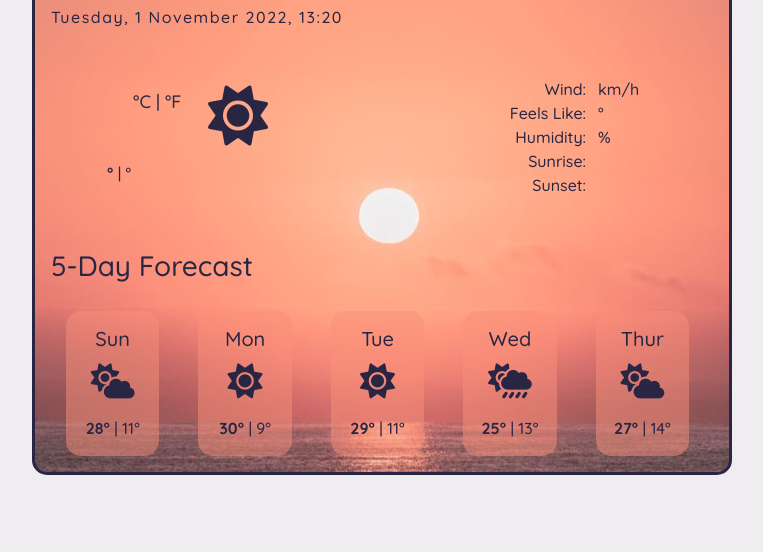
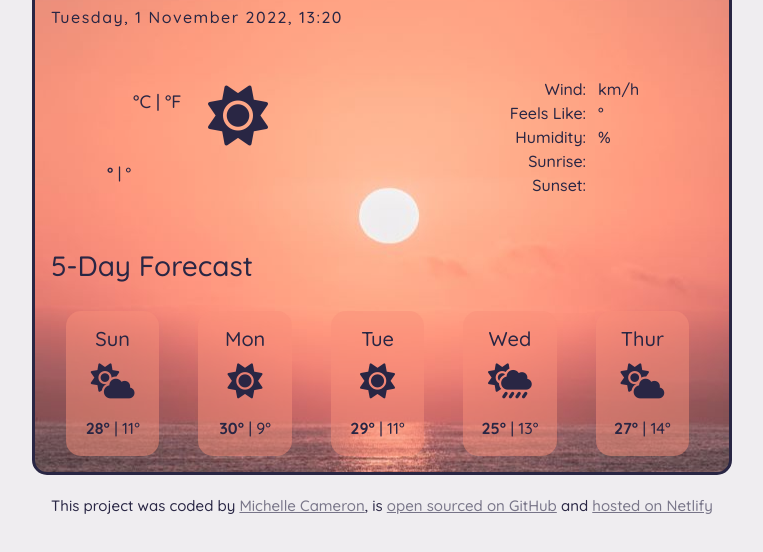
Before and after one commit to mhcameron2/Weather-Application, a plain HTML site: page index.html in a window 1280 px wide. Shown: the part 178-730 px from the top of the page, without its empty margins (258-1021 px from the left). Drawn offline with nearby package versions, Linux system fonts and the light colour scheme; no server answers.

Commit message:
Added and styled footer

```diff
--- a/index.html
+++ b/index.html
@@ -170,6 +170,21 @@
         </div>
       </div>
     </div>
+    <footer>
+      This project was coded by
+      <a href="mailto:mhcameron2@outlook.com" class="footerLinks"
+        >Michelle Cameron</a
+      >, is
+      <a href="https://github.com/mhcameron2/Weather-App" class="footerLinks"
+        >open sourced on GitHub</a
+      >
+      and
+      <a
+        href="https://app.netlify.com/teams/mhcameron2/overview"
+        class="footerLinks"
+        >hosted on Netlify</a
+      >
+    </footer>
     <script src="src/index.js"></script>
   </body>
 </html>
--- a/src/style.css
+++ b/src/style.css
@@ -46,6 +46,25 @@ ul {
 
 li {
   list-style: none;
+}
+
+footer {
+  color: #292644;
+  font-size: 15px;
+  font-weight: 500;
+  text-align: center;
+  padding: 20px 0;
+}
+
+.footerLinks {
+  color: rgba(41, 38, 68, 0.6);
+}
+
+.footerLinks:hover {
+  cursor: pointer;
+  color: #fa907a;
+  font-weight: 600;
+  transition: all 150ms ease-in-out;
 }
 
 .appBorder {
```
